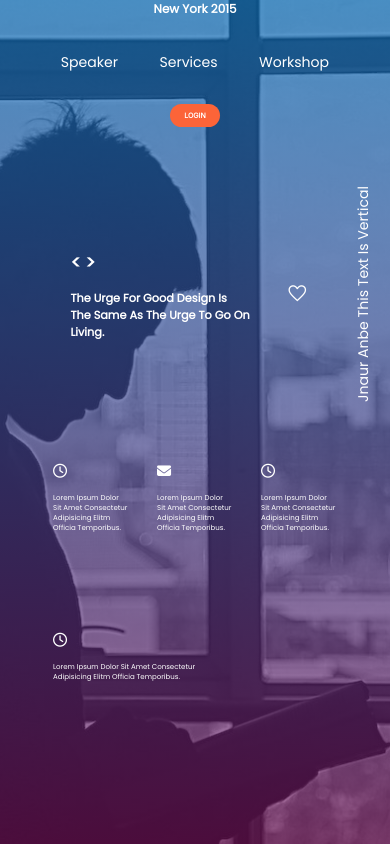
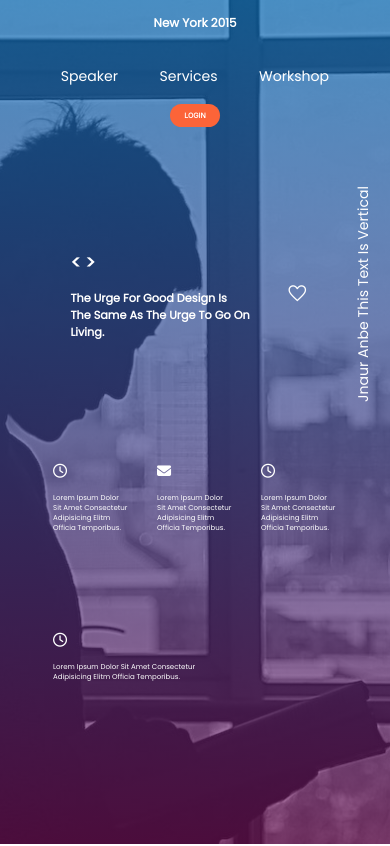
Before and after one commit to malikharis1/simple-UI-, a plain HTML site: page index.html in a window 390 px wide. Shown: the top 846 px of the page. Drawn offline with nearby package versions, Linux system fonts and the light colour scheme.

Commit message:
index.html

```diff
--- a/mdeai.css
+++ b/mdeai.css
@@ -48,6 +48,7 @@
   }
 }
 @media (max-width: 672px) {
+
   .section2 .section2-boxes:nth-child(2) p {
     font-size: 1.6rem;
   }
@@ -61,7 +62,8 @@
   }
   .section1 nav #logo {
     font-size: 2.4rem;
-    flex: 1 1 5rem;
+    flex: 1 1 9rem;
+    padding-top: 2rem;
   }
   .section1 nav ul {
     flex: 1 1 5rem;
@@ -73,11 +75,13 @@
   .section1 nav ul li {
     font-size: 2rem !important;
   }
+
 }
 @media (max-width: 590px) {
   html {
     font-size: 44%;
   }
+
   .section3-boxes {
     flex-basis: 15rem;
   }
```
